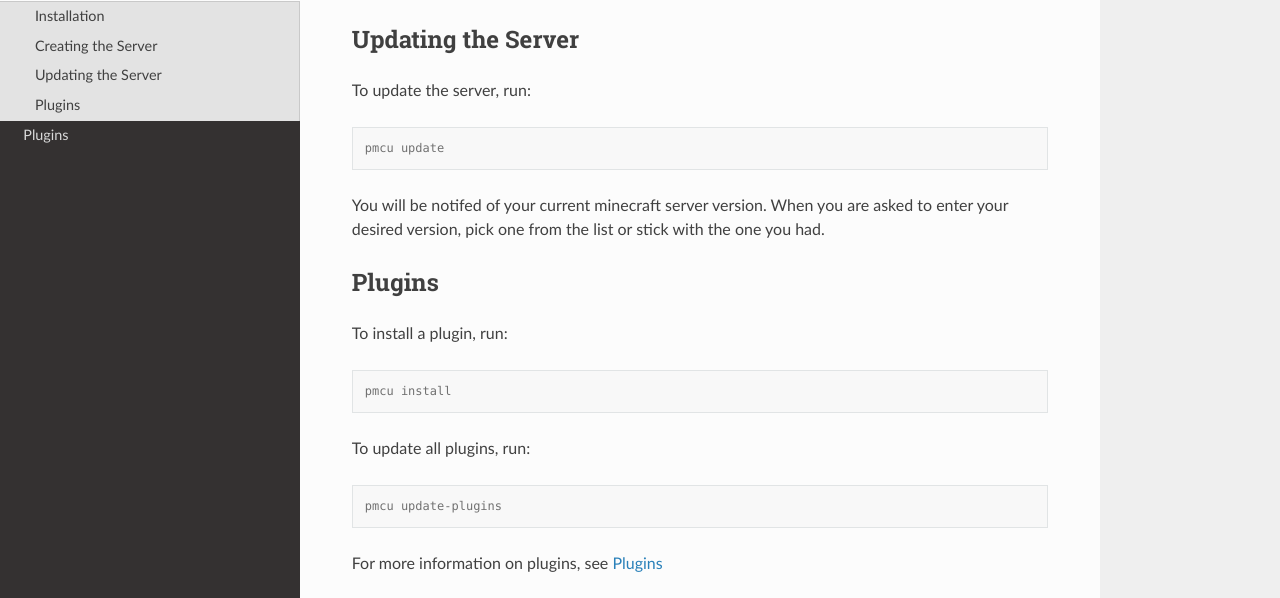
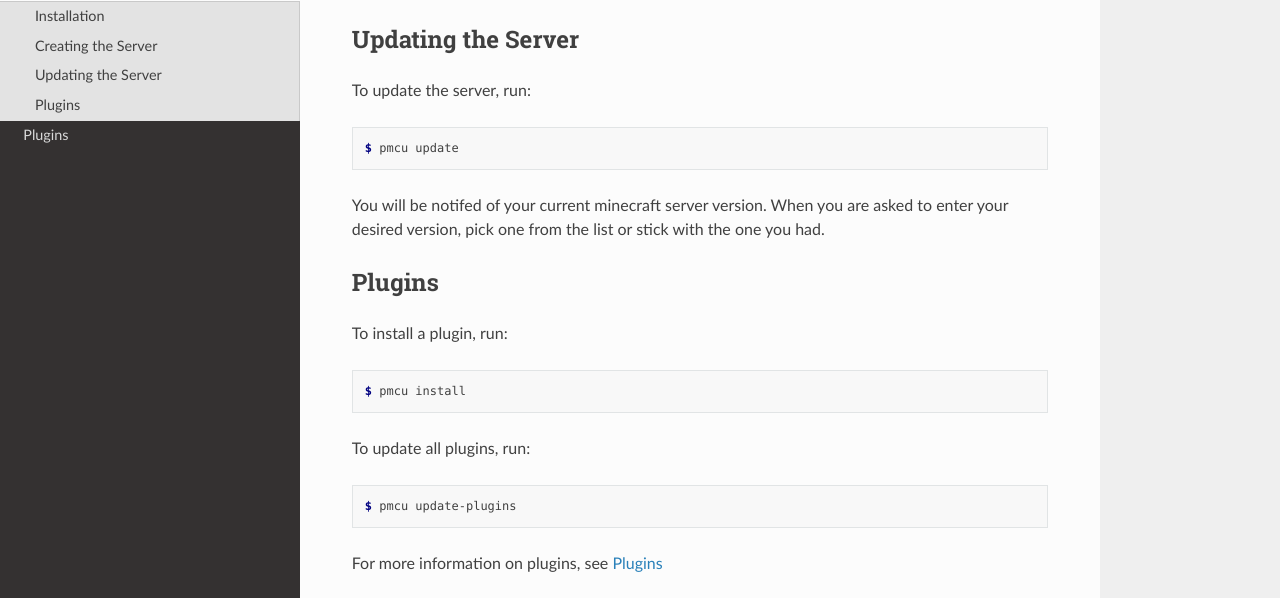
Before and after one commit to transdryad/PaperMC-Updater, a Sphinx documentation site: the page built from docs/source/usage.rst, in a window 1280 px wide and 900 px high, scrolled down 837 px. Shown: the part 135-733 px from the top of the window. Built offline with Sphinx 7.4.7 and the Read the Docs theme 3.1.0, drawn with Linux system fonts in a browser that asks for light colours.

Commit message:
Clean up docs.

```diff
--- a/docs/source/usage.rst
+++ b/docs/source/usage.rst
@@ -49,7 +49,7 @@ To update the server, run:
 
 .. code-block:: console
 
-    pmcu update
+    $ pmcu update
 
 You will be notifed of your current minecraft server version.
 When you are asked to enter your desired version, pick one from the list or stick with the one you had.
@@ -60,12 +60,12 @@ To install a plugin, run:
 
 .. code-block:: console
 
-    pmcu install
+    $ pmcu install
 
 To update all plugins, run:
 
 .. code-block:: console
 
-    pmcu update-plugins
+    $ pmcu update-plugins
 
 For more information on plugins, see :doc:`plugins`
```
